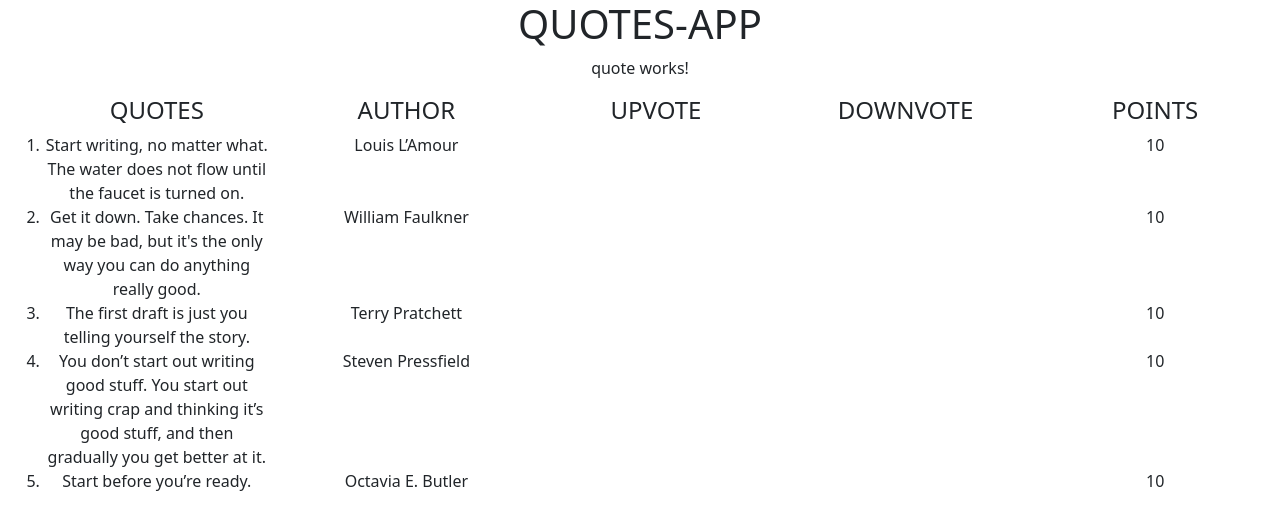
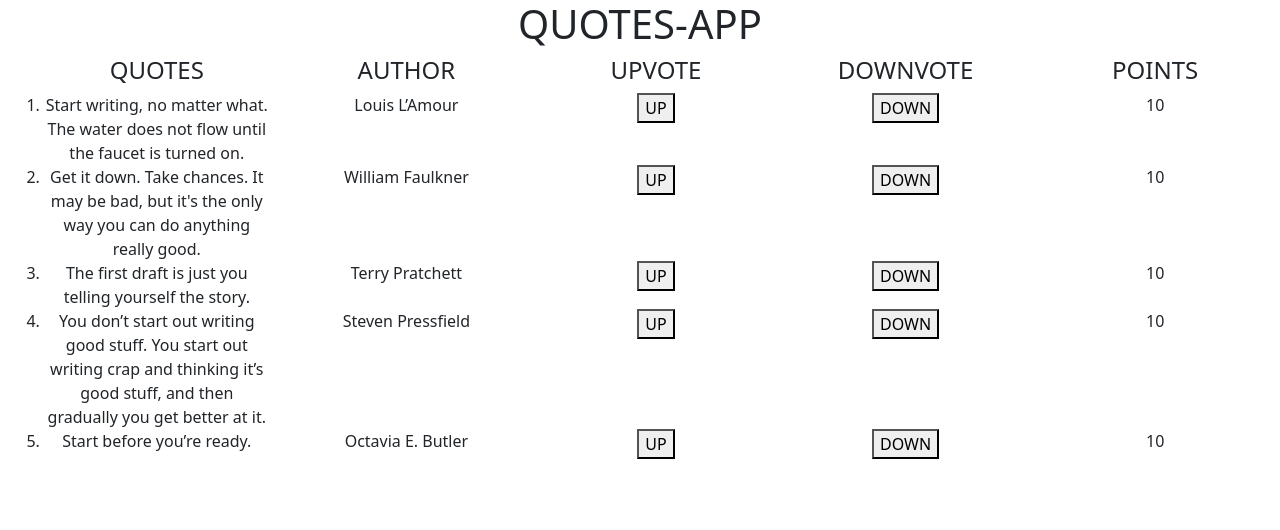
Before and after one commit to Moni-que/QUOTES-APP, an Angular app: page / in a window 1280 px wide. Shown: the top 530 px of the page. Built offline with nearby package versions, Linux system fonts and the light colour scheme.

Commit message:
add paragraphs,ordered list and buttons

```diff
--- a/package.json
+++ b/package.json
@@ -19,6 +19,7 @@
     "@angular/platform-browser": "~11.2.7",
     "@angular/platform-browser-dynamic": "~11.2.7",
     "@angular/router": "~11.2.7",
+    "font-awesome": "^4.7.0",
     "rxjs": "~6.6.0",
     "tslib": "^2.0.0",
     "zone.js": "~0.11.3"
--- a/src/app/quote/quote.component.html
+++ b/src/app/quote/quote.component.html
@@ -1,4 +1,3 @@
-<p>quote works!</p>
 <div class="container-fluid">
     <ol>
         <div class="row">
@@ -26,10 +25,10 @@
                 <p>Louis L’Amour</p>
             </div>
             <div class="col">
-
+                <button>UP</button>
             </div>
             <div class="col">
-
+                <button>DOWN</button>
             </div>
             <div class="col">
                 10
@@ -43,10 +42,10 @@
                 <p>William Faulkner</p>
             </div>
             <div class="col">
-
+                <button>UP</button>
             </div>
             <div class="col">
-
+                <button>DOWN</button>
             </div>
             <div class="col">
                 10
@@ -60,10 +59,10 @@
                 <p>Terry Pratchett</p>
             </div>
             <div class="col">
-
+                <button>UP</button>
             </div>
             <div class="col">
-
+                <button>DOWN</button>
             </div>
             <div class="col">
                 10
@@ -77,10 +76,10 @@
                 <p>Steven Pressfield</p>
             </div>
             <div class="col">
-
+                <button>UP</button>
             </div>
             <div class="col">
-
+                <button>DOWN</button>
             </div>
             <div class="col">
                 10
@@ -89,16 +88,15 @@
         <div class="row">
             <div class="col">
                 <li>Start before you’re ready.</li>
-
             </div>
             <div class="col">
                 <p>Octavia E. Butler</p>
             </div>
             <div class="col">
-
+                <button>UP</button>
             </div>
             <div class="col">
-
+                <button>DOWN</button>
             </div>
             <div class="col">
                 10
--- a/src/index.html
+++ b/src/index.html
@@ -6,7 +6,6 @@
   <base href="/">
   <meta name="viewport" content="width=device-width, initial-scale=1">
   <link rel="icon" type="image/x-icon" href="favicon.ico">
-  <!-- <script src="https://use.fontawesome.com/b44ea84d36.js"></script> -->
   <link href="https://cdn.jsdelivr.net/npm/bootstrap@5.0.2/dist/css/bootstrap.min.css" rel="stylesheet" integrity="sha384-EVSTQN3/azprG1Anm3QDgpJLIm9Nao0Yz1ztcQTwFspd3yD65VohhpuuCOmLASjC" crossorigin="anonymous">
 </head>
 <body>
```
Also changed, not shown: 1 other file (tests, documents, lock files or other folders).
